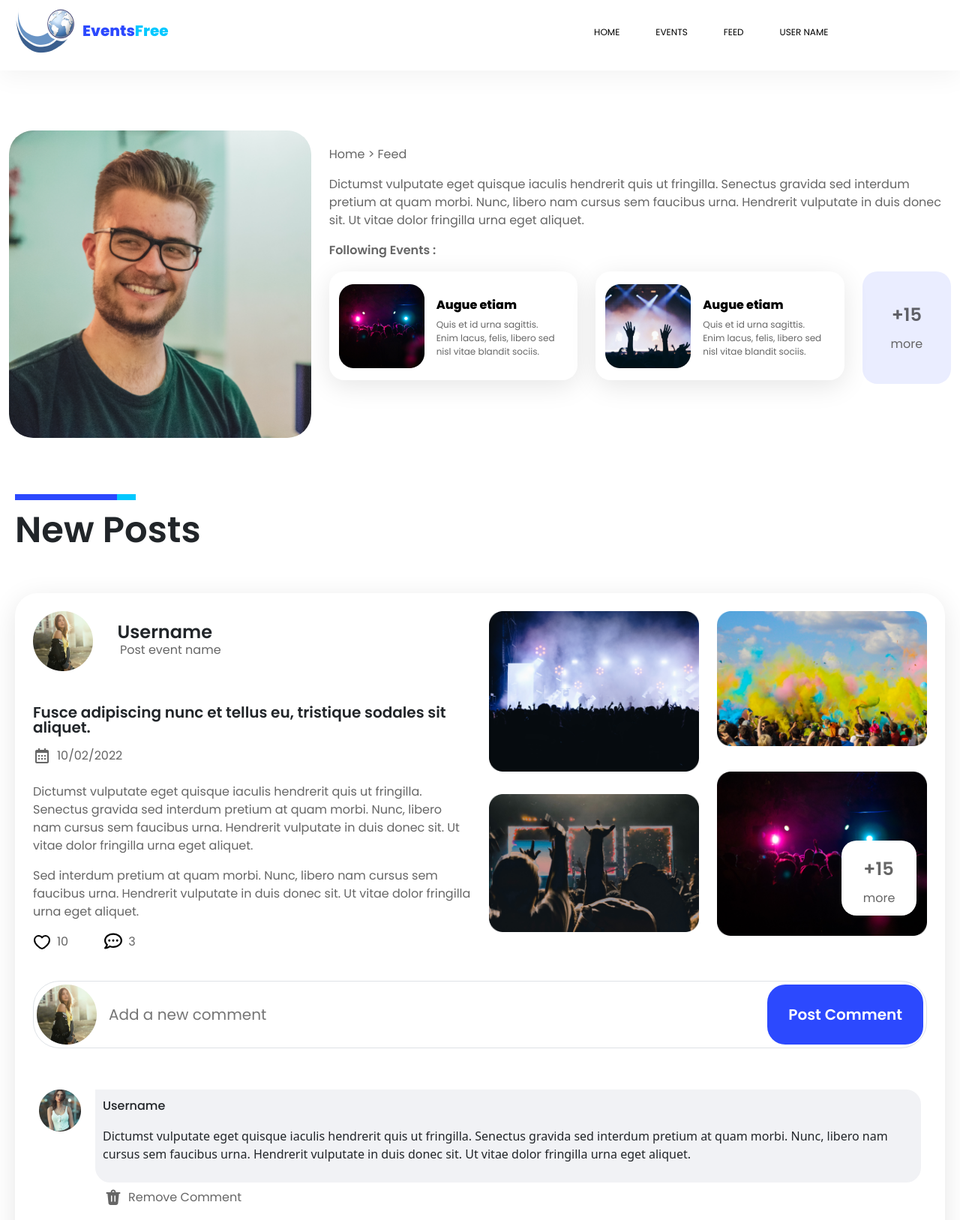
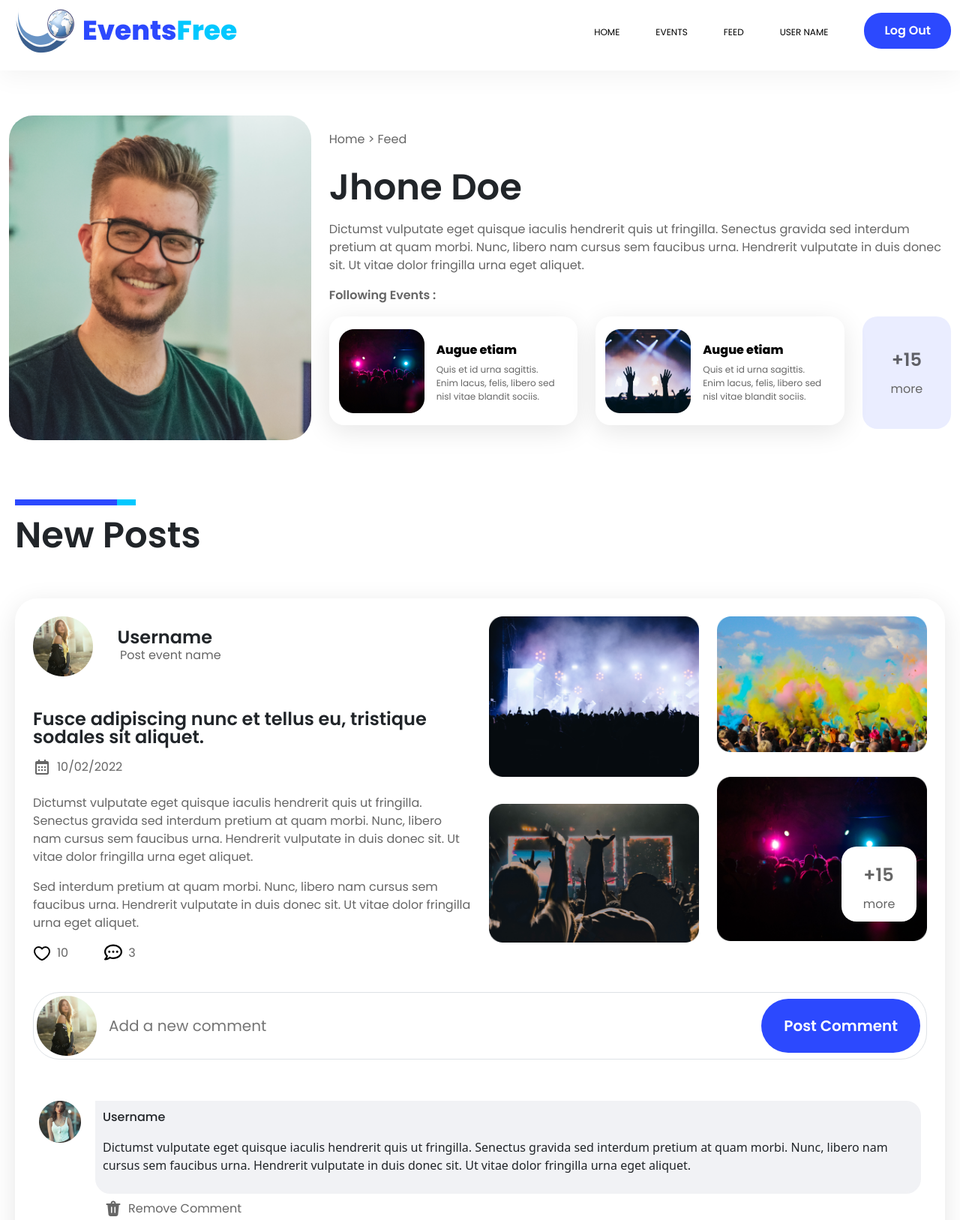
Before and after one commit to Sujatagoyat/events-free3, a plain HTML site: page index.html in a window 1280 px wide. Shown: the top 1627 px of the page at 75% size. Drawn offline with nearby package versions, Linux system fonts and the light colour scheme.

Commit message:
changes spacing,fontsize and btnclr etc.

```diff
--- a/assets/css/style.css
+++ b/assets/css/style.css
@@ -68,7 +68,7 @@
     text-align: left;
     color: white;
     border: 2px solid transparent;
-    background-color: var(--fc-blue);
+    background-color: #2C49FE;
     border-radius: 23px;
     padding: 10px 25px;
 }
@@ -88,6 +88,14 @@
 }
 
 /* ===============================================section-1======================================================== */
+.heading-1 {
+    font-family: 'Poppins', sans-serif;
+    font-size: 48px;
+    font-weight: 600;
+    line-height: 72px;
+    letter-spacing: 0em;
+    text-align: left;
+}
 
 .text-1 {
     font-family: 'Poppins', sans-serif;
@@ -186,8 +194,8 @@
 }
 
 .my-1 {
-    margin-top: 80px !important;
-    margin-bottom: 79px !important;
+    padding-top: 150px !important;
+    padding-bottom: 79px !important;
 }
 
 .mx-w-332 {
@@ -372,7 +380,7 @@
     border-radius: 35px;
 }
 
-.comment-btn {
+/* .comment-btn {
 
     color: #FFF;
     font-family: 'Poppins', sans-serif;
@@ -385,6 +393,20 @@
     padding: 11px 28px;
     border: none;
 
+} */
+.comment-btn {
+    font-family: 'Poppins', sans-serif;
+    font-size: 20px;
+    font-weight: 600;
+    line-height: 30px;
+    letter-spacing: 0em;
+    text-align: left;
+    color: #FFF;
+    background-color: #2C49FE;
+    border: 2px solid transparent;
+    border-radius: 36px;
+    padding: 11px 28px;
+    margin: 4px;
 }
 
 .text-4 {
@@ -465,9 +487,7 @@
     margin-bottom: 100px;
 }
 
-/* .ptb-2 {
-    padding-top: 20px;
-} */
+
 
 /*============================================= footer================================================ */
 .footer-text {
@@ -513,9 +533,6 @@
     line-height: normal;
 }
 
-.cursor-pointer {
-    cursor: pointer;
-}
 
 .footer-svg {
     transition: all 300ms linear;
@@ -565,11 +582,16 @@
     margin-top: 20px;
 }
 
+.margin-top-1 {
+    margin-top: 30px;
+}
+
 /* ==============================================media query=============================================== */
 
 
 @media (max-width:992px) {
     .sm-screen {
+
         width: 100%;
         height: 100vh;
         background-color: khaki;
@@ -592,6 +614,8 @@
         position: relative;
         z-index: 2;
         cursor: pointer;
+        position: fixed;
+        right: 0;
     }
 
     label[for="menu-icon"]>span {
@@ -599,6 +623,7 @@
         height: 5px;
         background-color: #2C49FE;
         z-index: 2;
+
     }
 
     input:checked~ul.sm-screen {
@@ -642,6 +667,8 @@
     }
 
 
+
+
 }
 
 @media (min-width:320px) {
@@ -649,16 +676,21 @@
         margin-top: 20px;
     }
 
-    .logo {
-        --fs-2xl: 20px;
-    }
-
-    .text-3 {
-        --fs-xl: 20px;
-    }
 
 
+    /* .text-3 {
+        --fs-xl: 20px; */
 }
+
+@media (min-width:992px) {
+    .ptb-2 {
+        padding-top: 6px;
+    }
+}
+
+
+
+
 
 @media (min-width:320px)and (max-width:768px) {
     .padding-4 {
@@ -666,5 +698,15 @@
 
     }
 
+    .fs-20 {
+        font-size: 18px;
+    }
+
 
 }
+
+@media (min-width:768px) and (max-width:992px) {
+    .ptb-2 {
+        padding-top: 16px;
+    }
+}
--- a/index.html
+++ b/index.html
@@ -13,10 +13,11 @@
 </head>
 
 <body>
-    <header class="bg-clr">
+    <header>
+
+
+        <nav class="position-fixed bg-clr w-100 top-0">
             <div class="container">
-
-            <nav>
             <div class="d-flex align-items-center justify-content-between pt-2  mt-20">
                 <div class="d-flex align-items-center ">
                     <img class="cursor-pointer" src="./assets/image/logo.png" alt="logo.png">
@@ -61,6 +62,7 @@
                 <div class="col-lg-6 col-xl-8 col-12">
                     <div>
                         <p class="text-1 ml-1 mt-10 ">Home > Feed</p>
+                        <h1 class="heading-1 ml-1">Jhone Doe</h1>
                         <p class="my-para-1 ml-1 ">Dictumst vulputate eget quisque iaculis hendrerit quis ut fringilla.
                             Senectus gravida sed interdum pretium at quam morbi. Nunc, libero nam cursus sem faucibus
                             urna. Hendrerit vulputate in duis donec sit. Ut vitae dolor fringilla urna eget aliquet.</p>
@@ -289,7 +291,7 @@
                 </div>
             </div>
         </div>
-        </div>
+
     </section>
     <!--========================================= section-3=================================================================== -->
     <section class="margin-bottom">
@@ -667,7 +669,7 @@
                             <img class="cursor-pointer" src="./assets/image/logo-2.png" alt="logo-2.png">
                             <p class="logo mb-0 fs-20 cursor-pointer">Events<span class="logo1 fs-20">Free</span></p>
                         </div>
-                        <p class="footer-text pt-3">Lorem ipsum dolor sit amet, consectetur adipiscing elit. Nunc
+                        <p class="footer-text pt-4">Lorem ipsum dolor sit amet, consectetur adipiscing elit. Nunc
                             efficitur
                             urna
                             in dictum suscipit. Suspendisse maximus
@@ -769,7 +771,7 @@
                     </div>
                 </div>
                 <!-- </div> -->
-                <div class="d-flex justify-content-center pt-lg-1 pt-4">
+                <div class="d-flex justify-content-center pt-lg-1 pt-4 margin-top-1">
                     <p class="last-t cursor-pointer">© Credits of companyName belong to companyName.</p>
                 </div>
                 <!-- </div> -->
```
Lines whose indentation alone changed are shown as unchanged.
